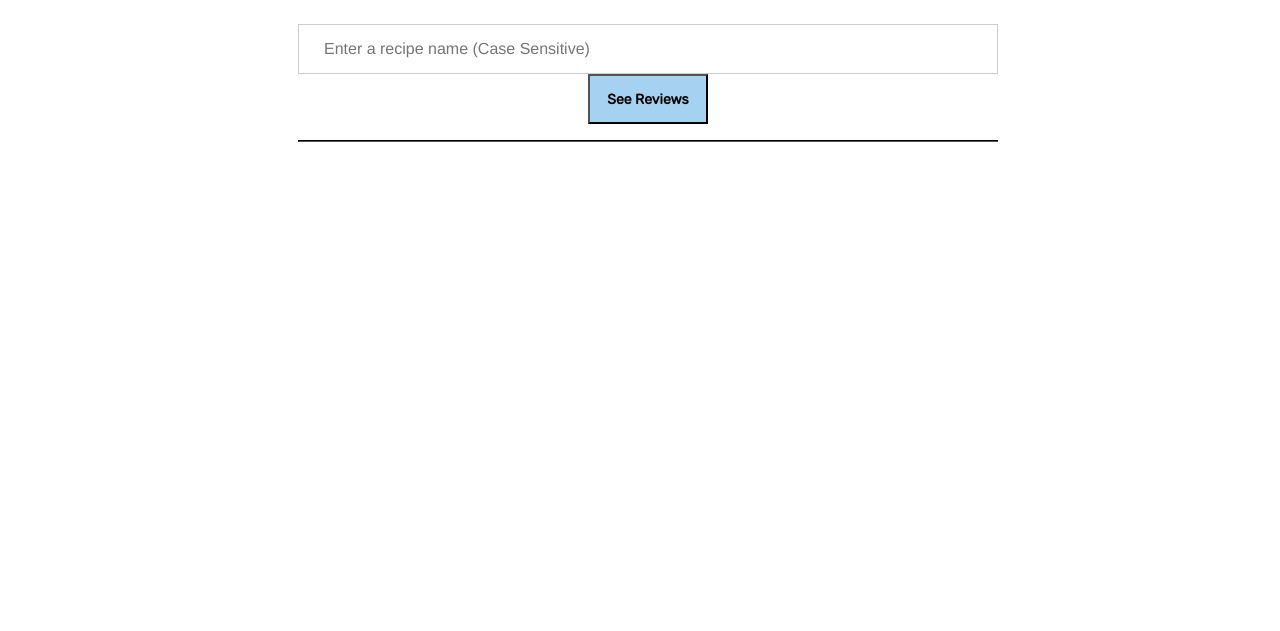
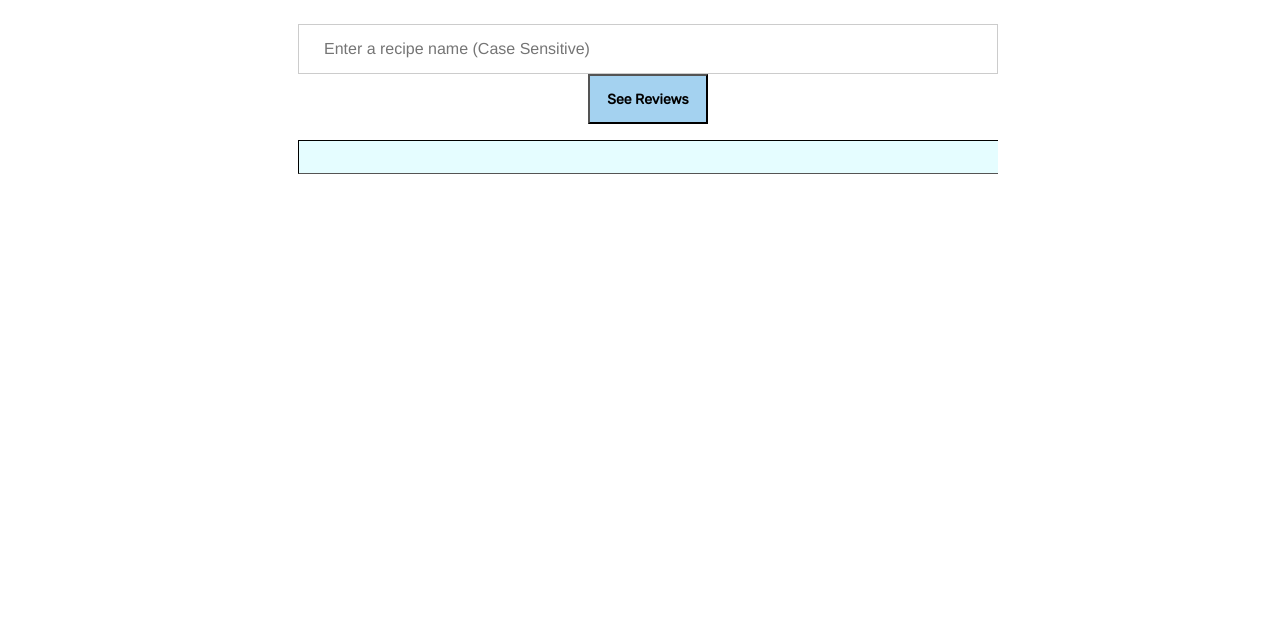
Before and after one commit to sejaldua/recipe-inspo, a website: page search_reviews.html in a window 1280 px wide. Shown: the part 169-800 px from the top of the page. Drawn offline with nearby package versions, Linux system fonts and the light colour scheme.

Commit message:
Update search_reviews.html

```diff
--- a/search_reviews.html
+++ b/search_reviews.html
@@ -16,6 +16,8 @@
     #review-list {
       background-color: rgba(189, 251, 255, .4);
       border: .1vmin inset black;
+      word-wrap: break-word;
+      padding:2vmin;
 
     }
 
```
